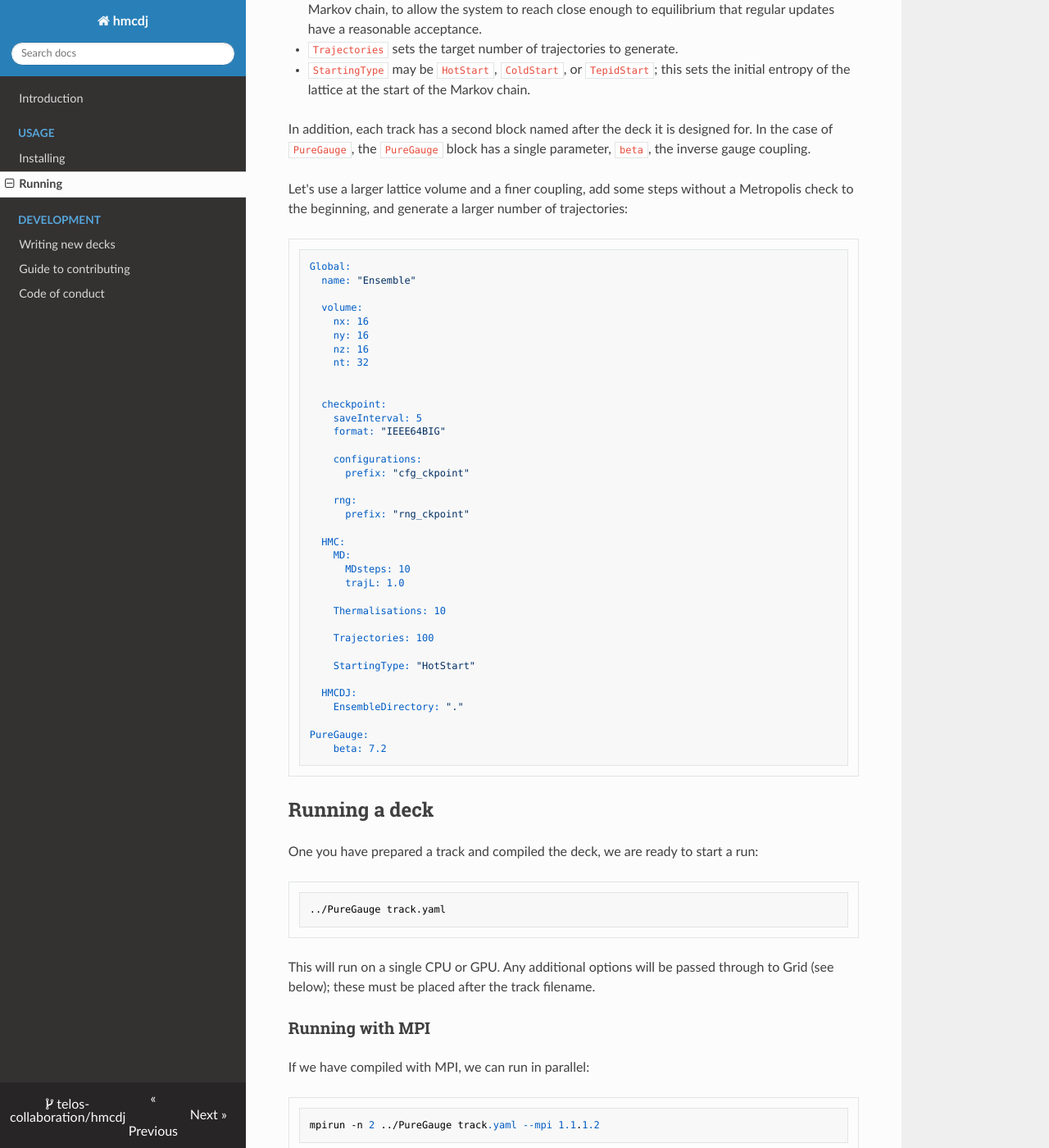
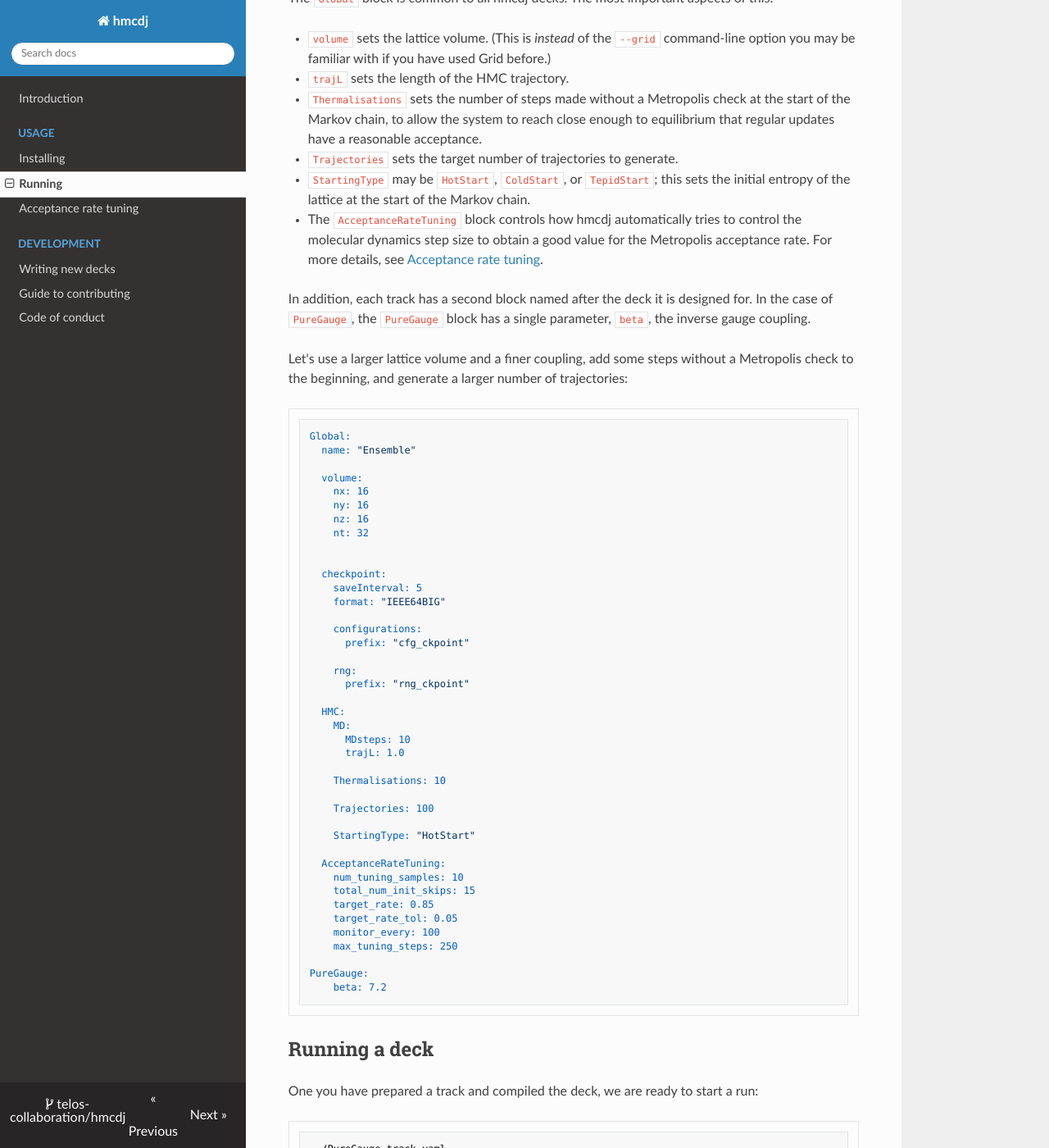
Before and after one commit to vataspro/hmcdj, an MkDocs documentation site: the page built from docs/running.md, in a window 1280 px wide and 1400 px high, scrolled down 1443 px. Shown: the whole window at 82% size. Built offline with MkDocs 1.6.1, drawn with Linux system fonts in a browser that asks for light colours; nearby versions of some CDN libraries; some of the changed text lies outside the part shown.

Commit message:
update documentation to integrate acceptance tuning docs and remove redundant yaml blocks

````diff
--- a/docs/running.md
+++ b/docs/running.md
@@ -64,6 +64,14 @@ Global:
   HMCDJ:
     EnsembleDirectory: "."
 
+  AcceptanceRateTuning:
+    num_tuning_samples: 10
+    total_num_init_skips: 15
+    target_rate: 0.85
+    target_rate_tol: 0.05
+    monitor_every: 100
+    max_tuning_steps: 250
+
 PureGauge:
     beta: 6.9
 ```
@@ -82,6 +90,11 @@ The most important aspects of this:
 - `Trajectories` sets the target number of trajectories to generate.
 - `StartingType` may be `HotStart`, `ColdStart`, or `TepidStart`;
   this sets the initial entropy of the lattice at the start of the Markov chain.
+- The `AcceptanceRateTuning` block controls how hmcdj automatically tries
+  to control the molecular dynamics step size
+  to obtain a good value for the Metropolis acceptance rate.
+  For more details,
+  see [Acceptance rate tuning](acceptance.md).
 
 In addition,
 each track has a second block named after the deck it is designed for.
@@ -126,8 +139,13 @@ Global:
 
     StartingType: "HotStart"
 
-  HMCDJ:
-    EnsembleDirectory: "."
+  AcceptanceRateTuning:
+    num_tuning_samples: 10
+    total_num_init_skips: 15
+    target_rate: 0.85
+    target_rate_tol: 0.05
+    monitor_every: 100
+    max_tuning_steps: 250
 
 PureGauge:
     beta: 7.2
--- a/mkdocs.yml
+++ b/mkdocs.yml
@@ -22,6 +22,7 @@ nav:
   - Usage:
     - Installing: installing.md
     - Running: running.md
+    - Acceptance rate tuning: acceptance.md
   - Development:
     - Writing new decks: newdecks.md
     - Guide to contributing: _repo/CONTRIBUTING.md
````
Also changed, not shown: docs/acceptance.md (renamed from docs/AcceptanceTuning.md), 1 other file.
